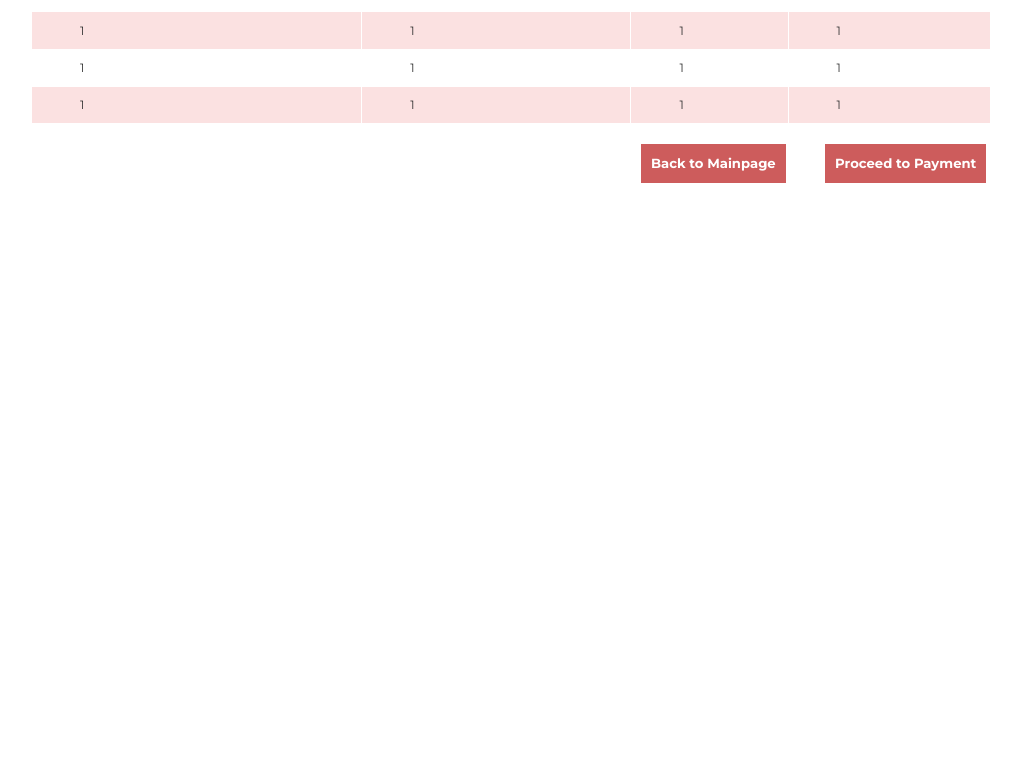
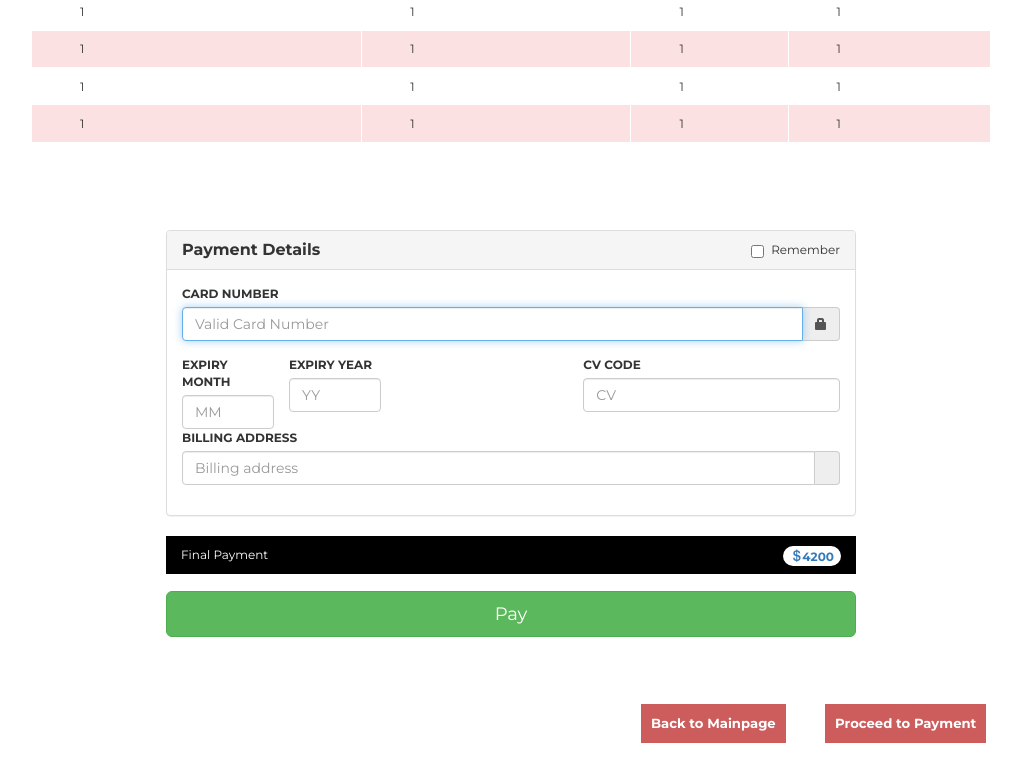
Before and after one commit to praneethbaru/Flickmart, a website: page checkout.html in a window 1280 px wide. Shown: the part 385-1156 px from the top of the page, without its empty margins (129-1150 px from the left). Before the commit the page ends 800 px from the top, so only its background shows below. Drawn offline with nearby package versions, Linux system fonts and the light colour scheme.

Commit message:
checkout payment page design done

```diff
--- a/checkout.html
+++ b/checkout.html
@@ -38,7 +38,7 @@
 </body>
 
 <!--Container-->
-<div class="container">
+<div class="container checkout">
   <div class="row">
     <div class="col-sm-12 table-responsive">
       <table class=" table table-bordered table-striped checkout_table">
@@ -59,9 +59,94 @@
       </table>
       </div>
   </div>
-  <div class="row">
+
+  <!-- payment-->
+  <div class="row payment">
+    <div class="col-sm-12 ">
+        <div class="panel panel-default">
+            <div class="panel-heading">
+                <h3 class="panel-title">
+                    Payment Details
+                </h3>
+                <div class="checkbox pull-right">
+                    <label>
+                        <input type="checkbox" />
+                        Remember
+                    </label>
+                </div>
+            </div>
+            <div class="panel-body">
+                <form role="form">
+                <div class="form-group">
+                    <label for="cardNumber">
+                        CARD NUMBER</label>
+                    <div class="input-group">
+                        <input type="text" class="form-control" id="cardNumber" placeholder="Valid Card Number"
+                            required autofocus />
+                        <span class="input-group-addon"><span class="glyphicon glyphicon-lock"></span></span>
+                    </div>
+                </div>
+                <div class="row">
+                    <div class="col-xs-5 col-md-5">
+                        <div class="form-group">
+
+                            <div class="col-xs-5 col-lg-5 pl-ziro">
+                              <label for="expityMonth">
+                                  EXPIRY MONTH</label>
+                                <input type="text" class="form-control" id="expityMonth" placeholder="MM" required />
+                            </div>
+                            <div class="col-xs-5 col-lg-5 pl-ziro">
+                              <label for="expityyear">
+                                  EXPIRY YEAR</label>
+                                <input type="text" class="form-control" id="expityYear" placeholder="YY" required /></div>
+                        </div>
+                    </div>
+                    <div class="col-xs-5 col-md-5 pull-right">
+                        <div class="form-group">
+                            <label for="cvCode">
+                                CV CODE</label>
+                            <input type="password" class="form-control" id="cvCode" placeholder="CV" required />
+                        </div>
+                    </div>
+                </div>
+                <div class="form-group">
+                    <label for="billAddress">
+                        BILLING ADDRESS</label>
+                    <div class="input-group">
+                        <input type="text" class="form-control" id="billAddress" placeholder="Billing address"
+                            required autofocus />
+                        <span class="input-group-addon"></span>
+                    </div>
+                </div>
+                </form>
+            </div>
+        </div>
+        <ul class="nav nav-pills nav-stacked">
+            <li class="active" style="background-color:black;"><a href="#"><span class="badge pull-right"><span class="glyphicon glyphicon-usd"></span id="price">4200</span> Final Payment</a>
+            </li>
+        </ul>
+        <br/>
+        <a href="#" class="btn btn-success btn-lg btn-block" role="button">Pay</a>
+    </div>
+</div>
+
+  <div class="row btns">
       <button type="button" name="button" id="mainpage">Proceed to Payment</button>
       <button type="button" name="button" id="payment">Back to Mainpage</button>
   </div>
+
 </div><!--end of container-->
+
+<!--processing tinted page layout-->
+<div class="processing">
+  <h1 class="head">Processing Transaction</h1>
+    <div class="loader"></div>
+</div>
+
+<!--transaction successful page-->
+<div class="success">
+  <h1 style="color:green;"> Transaction successful <span class="glyphicon glyphicon-ok ok"></span></h1>
+  <h4> To continue shopping <span> <a href="#" id="click_here"> Click Here </a> </span> </h4>
+</div>
+
 </html>
--- a/css/checkout.css
+++ b/css/checkout.css
@@ -25,6 +25,7 @@ width:25%;
 }
 
 .navbarStyle{
+  margin-bottom: 0;
   background-color: black;
 }
 .navbar-nav{
@@ -101,3 +102,78 @@ padding: 5%;
 #payment:hover, #mainpage:hover{
 border: 2px solid indianred;
 }
+
+.panel-title {display: inline;font-weight: bold;}
+.checkbox.pull-right { margin: 0; }
+.pl-ziro { padding-left: 0px; }
+
+.payment{
+  width:75%;
+  margin: auto;
+  margin-top: 7%;
+}
+.nav-pills>li.active>a, .nav-pills>li.active>a:focus, .nav-pills>li.active>a:hover{
+  background-color: black;
+}
+
+.btns{
+  margin-top: 7%;
+  margin-bottom: 3%;
+}
+
+.checkout{
+      margin-top: 3%;
+  display: block;
+}
+
+/*For the tinted screen to be displayed during the transaction processing*/
+.processing{
+  display: none;
+  padding: 10%;
+  height: -webkit-fill-available;
+text-align: center;
+background-color: rgba(8, 7, 7, 0.79);
+color: white;
+}
+
+.head{
+  padding: 3%;
+  margin: 0;
+}
+.loader {
+  margin:auto;
+  border: 16px solid #f3f3f3;
+  border-radius: 50%;
+  border-top: 16px solid #097107;
+  width: 120px;
+  height: 120px;
+  -webkit-animation: spin 2s linear infinite; /* Safari */
+  animation: spin 2s linear infinite;
+}
+
+/* Safari */
+@-webkit-keyframes spin {
+  0% { -webkit-transform: rotate(0deg); }
+  100% { -webkit-transform: rotate(360deg); }
+}
+
+@keyframes spin {
+  0% { transform: rotate(0deg); }
+  100% { transform: rotate(360deg); }
+}
+
+/*For the transaction success message */
+.success{
+  display: none;
+  margin: 4%;
+  text-align: center;
+}
+.ok{
+  font-size: 86%;
+width: 5%;
+color: green;
+}
+
+#click_here{
+  font-size: 145%;
+}
```
